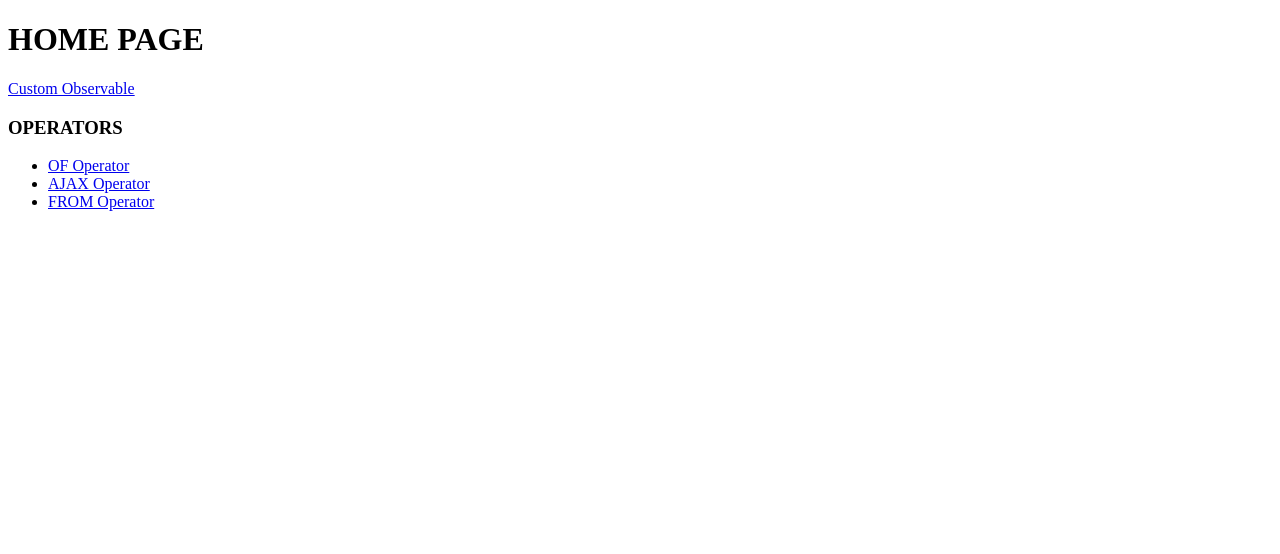
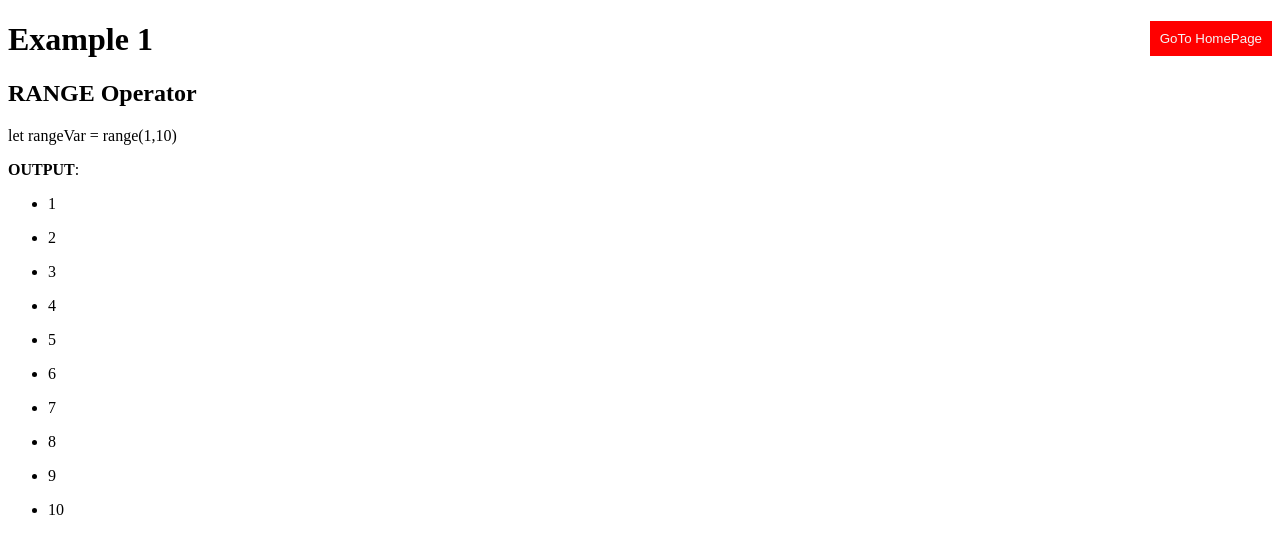
Before and after one commit to AdamAnsari/rxjs-angular, an Angular app: page /range-operator in a window 1280 px wide. Shown: the top 554 px of the page. Built offline with nearby package versions, Linux system fonts and the light colour scheme.

Commit message:
Range operator

```diff
--- a/src/app/app-routing.module.ts
+++ b/src/app/app-routing.module.ts
@@ -3,6 +3,7 @@ import { Routes, RouterModule } from '@angular/router';
 import { CustomObservableComponent } from './modules/custom-observable/custom-observable.component';
 import { HomeComponent } from './modules/home/home.component';
 import { AjaxComponent } from './modules/operator/ajax/ajax.component';
+import { CountComponent } from './modules/operator/count/count.component';
 import { FromComponent } from './modules/operator/from/from.component';
 import { OfComponent } from './modules/operator/of/of.component';
 
@@ -13,6 +14,7 @@ const routes: Routes = [
   { path: 'of-operator', component: OfComponent },
   { path: 'ajax-operator', component: AjaxComponent },
   { path: 'from-operator', component: FromComponent },
+  { path: 'range-operator', component: CountComponent },
 
   { path: '**', component: HomeComponent }
 ];
--- a/src/app/app.module.ts
+++ b/src/app/app.module.ts
@@ -9,6 +9,7 @@ import { HeaderComponent } from './header/header.component';
 import { OfComponent } from './modules/operator/of/of.component';
 import { AjaxComponent } from './modules/operator/ajax/ajax.component';
 import { FromComponent } from './modules/operator/from/from.component';
+import { CountComponent } from './modules/operator/count/count.component';
 
 @NgModule({
   declarations: [
@@ -18,7 +19,8 @@ import { FromComponent } from './modules/operator/from/from.component';
     HeaderComponent,
     OfComponent,
     AjaxComponent,
-    FromComponent
+    FromComponent,
+    CountComponent
   ],
   imports: [
     BrowserModule,
--- a/src/app/modules/home/home.component.html
+++ b/src/app/modules/home/home.component.html
@@ -12,4 +12,7 @@
   <li>
     <a routerLink='/from-operator'>FROM Operator</a>
   </li>
+  <li>
+    <a routerLink='/range-operator'>RANGE Operator</a>
+  </li>
 </ul>
--- /dev/null
+++ b/src/app/modules/operator/count/count.component.html
@@ -0,0 +1,13 @@
+<button (click)="goBack()"
+  style="float: right; background-color: red; color: whitesmoke; border: none; padding: 10px; cursor: pointer;">
+  GoTo HomePage</button>
+
+<h1>Example 1</h1>
+<h2>RANGE Operator</h2>
+<p>let rangeVar = range(1,10)</p>
+<p><strong>OUTPUT</strong>: </p>
+<ul *ngFor='let d of data; let i=index;'>
+  <li>
+    {{ d }}
+  </li>
+</ul>
--- /dev/null
+++ b/src/app/modules/operator/count/count.component.ts
@@ -0,0 +1,29 @@
+import { Component, OnInit } from '@angular/core';
+import { Router } from '@angular/router';
+import { range } from 'rxjs';
+
+@Component({
+  selector: 'app-count',
+  templateUrl: './count.component.html',
+  styleUrls: ['./count.component.scss']
+})
+export class CountComponent implements OnInit {
+  data: any[] = [];
+
+  constructor(
+    private router: Router
+  ) { }
+
+  ngOnInit(): void {
+    let rangeVar = range(1,10);
+    rangeVar.subscribe(res => {
+      console.log(res);
+      this.data.push(res);
+    })
+  }
+
+  goBack() {
+    this.router.navigate(['/'])
+  }
+
+}
```
Also changed, not shown: src/app/modules/operator/count/count.component.scss (added), 1 other file (tests, documents, lock files or other folders).
